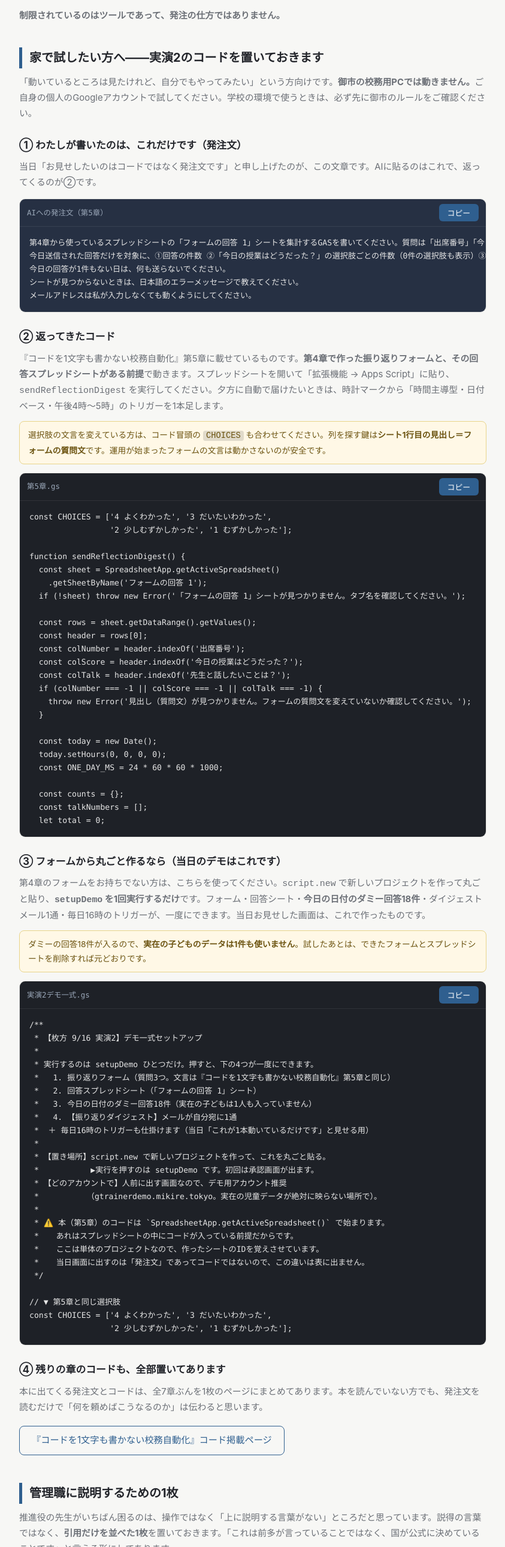
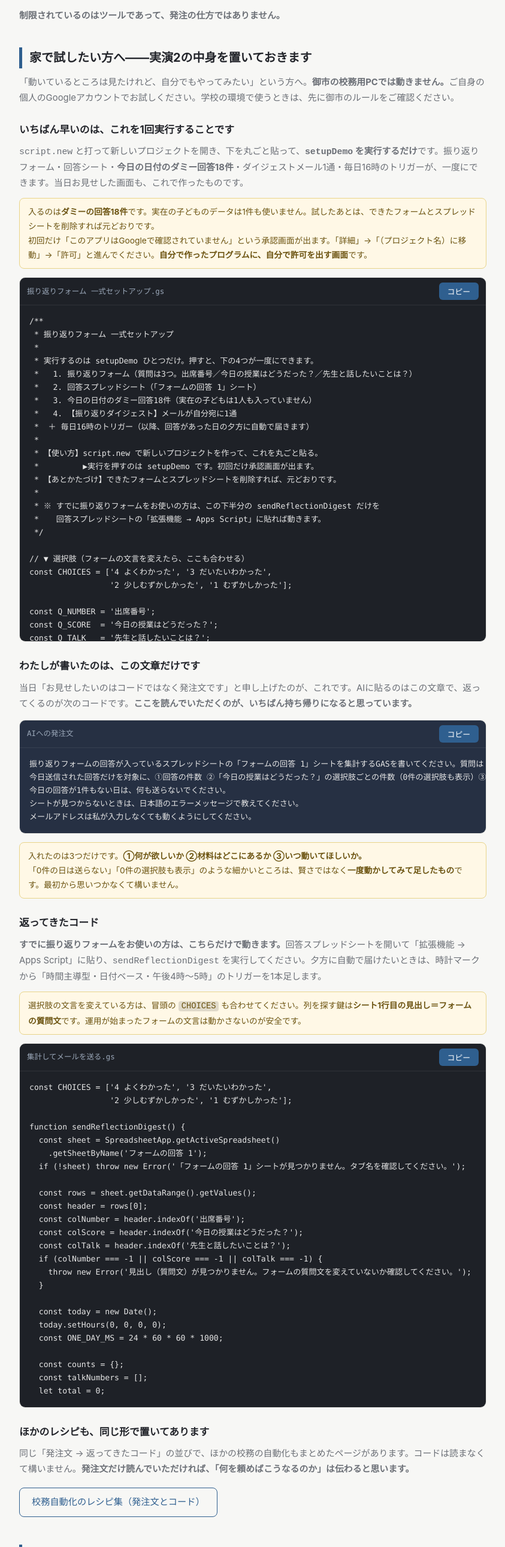
Before and after one commit to JohnnyMaeta/hirakata20260916, a plain HTML site: page index.html in a window 1280 px wide. Shown: the part 4552-7131 px from the top of the page at 60% size, without its empty margins (218-1061 px from the left). Drawn offline with Linux system fonts and the light colour scheme.

Commit message:
コードのセクションから章番号と内輪の前提を外し、初めての人が上から順にできる並びに直した

```diff
--- a/index.html
+++ b/index.html
@@ -407,25 +407,176 @@
 </section>
 
 <section class="step">
-  <h2>家で試したい方へ——実演2のコードを置いておきます</h2>
-  <p class="what">「動いているところは見たけれど、自分でもやってみたい」という方向けです。<strong>御市の校務用PCでは動きません。</strong>ご自身の個人のGoogleアカウントで試してください。学校の環境で使うときは、必ず先に御市のルールをご確認ください。</p>
+  <h2>家で試したい方へ——実演2の中身を置いておきます</h2>
+  <p class="what">「動いているところは見たけれど、自分でもやってみたい」という方へ。<strong>御市の校務用PCでは動きません。</strong>ご自身の個人のGoogleアカウントでお試しください。学校の環境で使うときは、先に御市のルールをご確認ください。</p>
 
-  <h3 style="font-size:1.05rem;margin:26px 0 8px">① わたしが書いたのは、これだけです（発注文）</h3>
-  <p class="what">当日「お見せしたいのはコードではなく発注文です」と申し上げたのが、この文章です。AIに貼るのはこれで、返ってくるのが②です。</p>
+  <h3 style="font-size:1.05rem;margin:26px 0 8px">いちばん早いのは、これを1回実行することです</h3>
+  <p class="what"><code>script.new</code> と打って新しいプロジェクトを開き、下を丸ごと貼って、<strong><code>setupDemo</code> を実行するだけ</strong>です。振り返りフォーム・回答シート・<strong>今日の日付のダミー回答18件</strong>・ダイジェストメール1通・毎日16時のトリガーが、一度にできます。当日お見せした画面も、これで作ったものです。</p>
+  <div class="note">入るのは<strong>ダミーの回答18件</strong>です。実在の子どものデータは1件も使いません。試したあとは、できたフォームとスプレッドシートを削除すれば元どおりです。<br>初回だけ「このアプリはGoogleで確認されていません」という承認画面が出ます。「詳細」→「（プロジェクト名）に移動」→「許可」と進んでください。<strong>自分で作ったプログラムに、自分で許可を出す画面</strong>です。</div>
+  <div class="codewrap">
+    <div class="codebar"><span class="fname">振り返りフォーム 一式セットアップ.gs</span><button class="copy-btn">コピー</button></div>
+    <pre><code>/**
+ * 振り返りフォーム 一式セットアップ
+ *
+ * 実行するのは setupDemo ひとつだけ。押すと、下の4つが一度にできます。
+ *   1. 振り返りフォーム（質問は3つ。出席番号／今日の授業はどうだった？／先生と話したいことは？）
+ *   2. 回答スプレッドシート（「フォームの回答 1」シート）
+ *   3. 今日の日付のダミー回答18件（実在の子どもは1人も入っていません）
+ *   4. 【振り返りダイジェスト】メールが自分宛に1通
+ *  ＋ 毎日16時のトリガー（以降、回答があった日の夕方に自動で届きます）
+ *
+ * 【使い方】script.new で新しいプロジェクトを作って、これを丸ごと貼る。
+ * 　　　　　▶実行を押すのは setupDemo です。初回だけ承認画面が出ます。
+ * 【あとかたづけ】できたフォームとスプレッドシートを削除すれば、元どおりです。
+ *
+ * ※ すでに振り返りフォームをお使いの方は、この下半分の sendReflectionDigest だけを
+ * 　 回答スプレッドシートの「拡張機能 → Apps Script」に貼れば動きます。
+ */
+
+// ▼ 選択肢（フォームの文言を変えたら、ここも合わせる）
+const CHOICES = [&#x27;4 よくわかった&#x27;, &#x27;3 だいたいわかった&#x27;,
+                 &#x27;2 少しむずかしかった&#x27;, &#x27;1 むずかしかった&#x27;];
+
+const Q_NUMBER = &#x27;出席番号&#x27;;
+const Q_SCORE  = &#x27;今日の授業はどうだった？&#x27;;
+const Q_TALK   = &#x27;先生と話したいことは？&#x27;;
+const SHEET_NAME = &#x27;フォームの回答 1&#x27;;
+const PROP_KEY = &#x27;DEMO_SS_ID&#x27;;
+
+/** ★これを実行する。1回押すだけ。 */
+function setupDemo() {
+  // 1 フォームを作る
+  const form = FormApp.create(&#x27;振り返り（おためし）&#x27;);
+  form.setDescription(&#x27;今日の授業の振り返りです。1分で終わります。&#x27;);
+  form.addTextItem().setTitle(Q_NUMBER).setRequired(true);
+  form.addMultipleChoiceItem().setTitle(Q_SCORE).setChoiceValues(CHOICES).setRequired(true);
+  form.addMultipleChoiceItem().setTitle(Q_TALK).setChoiceValues([&#x27;ある&#x27;, &#x27;ない&#x27;]).setRequired(true);
+
+  // 2 回答先のスプレッドシートを作って結びつける
+  const ss = SpreadsheetApp.create(&#x27;振り返りの回答（おためし）&#x27;);
+  form.setDestination(FormApp.DestinationType.SPREADSHEET, ss.getId());
+  PropertiesService.getScriptProperties().setProperty(PROP_KEY, ss.getId());
+
+  // 3 ダミー回答18件
+  const dummy = [
+    [1, 0, &#x27;ない&#x27;], [2, 0, &#x27;ない&#x27;], [3, 1, &#x27;ない&#x27;], [4, 0, &#x27;ない&#x27;],
+    [5, 1, &#x27;ない&#x27;], [6, 0, &#x27;ない&#x27;], [7, 2, &#x27;ない&#x27;], [8, 1, &#x27;ない&#x27;],
+    [9, 0, &#x27;ない&#x27;], [10, 1, &#x27;ない&#x27;], [11, 0, &#x27;ない&#x27;], [12, 2, &#x27;ない&#x27;],
+    [13, 1, &#x27;ない&#x27;], [14, 0, &#x27;ない&#x27;], [15, 3, &#x27;ある&#x27;], [16, 1, &#x27;ない&#x27;],
+    [17, 2, &#x27;ある&#x27;], [18, 0, &#x27;ない&#x27;],
+  ];
+  const items = form.getItems();
+  const numberItem = items[0].asTextItem();
+  const scoreItem  = items[1].asMultipleChoiceItem();
+  const talkItem   = items[2].asMultipleChoiceItem();
+  dummy.forEach(function (d) {
+    form.createResponse()
+      .withItemResponse(numberItem.createResponse(String(d[0])))
+      .withItemResponse(scoreItem.createResponse(CHOICES[d[1]]))
+      .withItemResponse(talkItem.createResponse(d[2]))
+      .submit();
+  });
+  SpreadsheetApp.flush();
+  Utilities.sleep(3000);
+
+  // シート名が英語（Form Responses 1）で作られることがあるので揃える
+  const sheets = SpreadsheetApp.openById(ss.getId()).getSheets();
+  if (!sheets.some(function (s) { return s.getName() === SHEET_NAME; })) {
+    sheets[0].setName(SHEET_NAME);
+  }
+
+  // 4 ダイジェストを1通送る（当日はこのメールを画面に出す）
+  sendReflectionDigest();
+
+  // ＋ 毎日16時のトリガー（すでにあれば作らない）
+  const exists = ScriptApp.getProjectTriggers().some(function (t) {
+    return t.getHandlerFunction() === &#x27;sendReflectionDigest&#x27;;
+  });
+  if (!exists) {
+    ScriptApp.newTrigger(&#x27;sendReflectionDigest&#x27;)
+      .timeBased().atHour(16).everyDays(1).create();
+  }
+
+  Logger.log(&#x27;--- できたもの ---&#x27;);
+  Logger.log(&#x27;フォーム（回答画面）: &#x27; + form.getPublishedUrl());
+  Logger.log(&#x27;回答シート: &#x27; + ss.getUrl());
+  Logger.log(&#x27;メール: Gmailで「振り返りダイジェスト」を検索&#x27;);
+}
+
+/**
+ * 集計してメールを送る本体。
+ * ※ 回答スプレッドシートの中に直接コードを置く場合は、下の2行を
+ * 　 const sheet = SpreadsheetApp.getActiveSpreadsheet().getSheetByName(SHEET_NAME);
+ * 　 の1行に置き換えられます（このスクリプトは単体で動くようにしてあります）。
+ */
+function sendReflectionDigest() {
+  const id = PropertiesService.getScriptProperties().getProperty(PROP_KEY);
+  const bound = SpreadsheetApp.getActiveSpreadsheet();
+  const ss = bound || SpreadsheetApp.openById(id);
+  const sheet = ss.getSheetByName(SHEET_NAME);
+  if (!sheet) throw new Error(&#x27;「&#x27; + SHEET_NAME + &#x27;」シートが見つかりません。タブ名を確認してください。&#x27;);
+
+  const rows = sheet.getDataRange().getValues();
+  const header = rows[0];
+  const colNumber = header.indexOf(Q_NUMBER);
+  const colScore = header.indexOf(Q_SCORE);
+  const colTalk = header.indexOf(Q_TALK);
+  if (colNumber === -1 || colScore === -1 || colTalk === -1) {
+    throw new Error(&#x27;見出し（質問文）が見つかりません。フォームの質問文を変えていないか確認してください。&#x27;);
+  }
+
+  const today = new Date();
+  today.setHours(0, 0, 0, 0);
+  const ONE_DAY_MS = 24 * 60 * 60 * 1000;
+
+  const counts = {};
+  const talkNumbers = [];
+  let total = 0;
+
+  rows.slice(1).forEach(function (row) {
+    const stamp = row[0];
+    if (!(stamp instanceof Date)) return;
+    const d = new Date(stamp);
+    d.setHours(0, 0, 0, 0);
+    if (Math.round((d - today) / ONE_DAY_MS) !== 0) return;
+
+    total++;
+    counts[row[colScore]] = (counts[row[colScore]] || 0) + 1;
+    if (row[colTalk] === &#x27;ある&#x27;) talkNumbers.push(row[colNumber]);
+  });
+
+  if (total === 0) return;
+
+  const lines = CHOICES.map(function (c) { return &#x27;・&#x27; + c + &#x27;：&#x27; + (counts[c] || 0) + &#x27;件&#x27;; });
+  let body = Q_SCORE + &#x27;\n&#x27; + lines.join(&#x27;\n&#x27;);
+  if (talkNumbers.length &gt; 0) {
+    body += &#x27;\n\n先生と話したい：&#x27; + talkNumbers.join(&#x27;番、&#x27;) + &#x27;番&#x27;;
+  }
+  MailApp.sendEmail(Session.getActiveUser().getEmail(),
+    &#x27;【振り返りダイジェスト】&#x27; + total + &#x27;件&#x27;, body);
+}</code></pre>
+  </div>
+
+  <h3 style="font-size:1.05rem;margin:26px 0 8px">わたしが書いたのは、この文章だけです</h3>
+  <p class="what">当日「お見せしたいのはコードではなく発注文です」と申し上げたのが、これです。AIに貼るのはこの文章で、返ってくるのが次のコードです。<strong>ここを読んでいただくのが、いちばん持ち帰りになると思っています。</strong></p>
   <div class="codewrap order">
-    <div class="codebar"><span class="fname">AIへの発注文（第5章）</span><button class="copy-btn">コピー</button></div>
-    <pre><code>第4章から使っているスプレッドシートの「フォームの回答 1」シートを集計するGASを書いてください。質問は「出席番号」「今日の授業はどうだった？」「先生と話したいことは？」の3つです。
+    <div class="codebar"><span class="fname">AIへの発注文</span><button class="copy-btn">コピー</button></div>
+    <pre><code>振り返りフォームの回答が入っているスプレッドシートの「フォームの回答 1」シートを集計するGASを書いてください。質問は「出席番号」「今日の授業はどうだった？」「先生と話したいことは？」の3つです。
 今日送信された回答だけを対象に、①回答の件数 ②「今日の授業はどうだった？」の選択肢ごとの件数（0件の選択肢も表示）③「先生と話したいことは？」が「ある」だった出席番号 を、1通のメールにまとめて自分宛に送ってください。回答の件数は、件名に入れてください。
 今日の回答が1件もない日は、何も送らないでください。
 シートが見つからないときは、日本語のエラーメッセージで教えてください。
 メールアドレスは私が入力しなくても動くようにしてください。</code></pre>
   </div>
+  <div class="note">
+    入れたのは3つだけです。<strong>①何が欲しいか ②材料はどこにあるか ③いつ動いてほしいか。</strong><br>
+    「0件の日は送らない」「0件の選択肢も表示」のような細かいところは、賢さではなく<strong>一度動かしてみて足したもの</strong>です。最初から思いつかなくて構いません。
+  </div>
 
-  <h3 style="font-size:1.05rem;margin:26px 0 8px">② 返ってきたコード</h3>
-  <p class="what">『コードを1文字も書かない校務自動化』第5章に載せているものです。<strong>第4章で作った振り返りフォームと、その回答スプレッドシートがある前提</strong>で動きます。スプレッドシートを開いて「拡張機能 → Apps Script」に貼り、<code>sendReflectionDigest</code> を実行してください。夕方に自動で届けたいときは、時計マークから「時間主導型・日付ベース・午後4時〜5時」のトリガーを1本足します。</p>
-  <div class="note">選択肢の文言を変えている方は、コード冒頭の <code>CHOICES</code> も合わせてください。列を探す鍵は<strong>シート1行目の見出し＝フォームの質問文</strong>です。運用が始まったフォームの文言は動かさないのが安全です。</div>
+  <h3 style="font-size:1.05rem;margin:26px 0 8px">返ってきたコード</h3>
+  <p class="what"><strong>すでに振り返りフォームをお使いの方は、こちらだけで動きます。</strong>回答スプレッドシートを開いて「拡張機能 → Apps Script」に貼り、<code>sendReflectionDigest</code> を実行してください。夕方に自動で届けたいときは、時計マークから「時間主導型・日付ベース・午後4時〜5時」のトリガーを1本足します。</p>
+  <div class="note">選択肢の文言を変えている方は、冒頭の <code>CHOICES</code> も合わせてください。列を探す鍵は<strong>シート1行目の見出し＝フォームの質問文</strong>です。運用が始まったフォームの文言は動かさないのが安全です。</div>
   <div class="codewrap">
-    <div class="codebar"><span class="fname">第5章.gs</span><button class="copy-btn">コピー</button></div>
+    <div class="codebar"><span class="fname">集計してメールを送る.gs</span><button class="copy-btn">コピー</button></div>
     <pre><code>const CHOICES = [&#x27;4 よくわかった&#x27;, &#x27;3 だいたいわかった&#x27;,
                  &#x27;2 少しむずかしかった&#x27;, &#x27;1 むずかしかった&#x27;];
 
@@ -475,156 +626,9 @@ function sendReflectionDigest() {
 }</code></pre>
   </div>
 
-  <h3 style="font-size:1.05rem;margin:26px 0 8px">③ フォームから丸ごと作るなら（当日のデモはこれです）</h3>
-  <p class="what">第4章のフォームをお持ちでない方は、こちらを使ってください。<code>script.new</code> で新しいプロジェクトを作って丸ごと貼り、<strong><code>setupDemo</code> を1回実行するだけ</strong>です。フォーム・回答シート・<strong>今日の日付のダミー回答18件</strong>・ダイジェストメール1通・毎日16時のトリガーが、一度にできます。当日お見せした画面は、これで作ったものです。</p>
-  <div class="note">ダミーの回答18件が入るので、<strong>実在の子どものデータは1件も使いません</strong>。試したあとは、できたフォームとスプレッドシートを削除すれば元どおりです。</div>
-  <div class="codewrap">
-    <div class="codebar"><span class="fname">実演2デモ一式.gs</span><button class="copy-btn">コピー</button></div>
-    <pre><code>/**
- * 【枚方 9/16 実演2】デモ一式セットアップ
- *
- * 実行するのは setupDemo ひとつだけ。押すと、下の4つが一度にできます。
- *   1. 振り返りフォーム（質問3つ。文言は『コードを1文字も書かない校務自動化』第5章と同じ）
- *   2. 回答スプレッドシート（「フォームの回答 1」シート）
- *   3. 今日の日付のダミー回答18件（実在の子どもは1人も入っていません）
- *   4. 【振り返りダイジェスト】メールが自分宛に1通
- *  ＋ 毎日16時のトリガーも仕掛けます（当日「これが1本動いているだけです」と見せる用）
- *
- * 【置き場所】script.new で新しいプロジェクトを作って、これを丸ごと貼る。
- * 　　　　　　▶実行を押すのは setupDemo です。初回は承認画面が出ます。
- * 【どのアカウントで】人前に出す画面なので、デモ用アカウント推奨
- * 　　　　　　（gtrainerdemo.mikire.tokyo。実在の児童データが絶対に映らない場所で）。
- *
- * ⚠️ 本（第5章）のコードは `SpreadsheetApp.getActiveSpreadsheet()` で始まります。
- * 　 あれはスプレッドシートの中にコードが入っている前提だからです。
- * 　 ここは単体のプロジェクトなので、作ったシートのIDを覚えさせています。
- * 　 当日画面に出すのは「発注文」であってコードではないので、この違いは表に出ません。
- */
-
-// ▼ 第5章と同じ選択肢
-const CHOICES = [&#x27;4 よくわかった&#x27;, &#x27;3 だいたいわかった&#x27;,
-                 &#x27;2 少しむずかしかった&#x27;, &#x27;1 むずかしかった&#x27;];
-
-const Q_NUMBER = &#x27;出席番号&#x27;;
-const Q_SCORE  = &#x27;今日の授業はどうだった？&#x27;;
-const Q_TALK   = &#x27;先生と話したいことは？&#x27;;
-const SHEET_NAME = &#x27;フォームの回答 1&#x27;;
-const PROP_KEY = &#x27;DEMO_SS_ID&#x27;;
-
-/** ★これを実行する。1回押すだけ。 */
-function setupDemo() {
-  // 1 フォームを作る
-  const form = FormApp.create(&#x27;振り返り（枚方デモ 2026-09-16）&#x27;);
-  form.setDescription(&#x27;今日の授業の振り返りです。1分で終わります。&#x27;);
-  form.addTextItem().setTitle(Q_NUMBER).setRequired(true);
-  form.addMultipleChoiceItem().setTitle(Q_SCORE).setChoiceValues(CHOICES).setRequired(true);
-  form.addMultipleChoiceItem().setTitle(Q_TALK).setChoiceValues([&#x27;ある&#x27;, &#x27;ない&#x27;]).setRequired(true);
-
-  // 2 回答先のスプレッドシートを作って結びつける
-  const ss = SpreadsheetApp.create(&#x27;振り返りの回答（枚方デモ）&#x27;);
-  form.setDestination(FormApp.DestinationType.SPREADSHEET, ss.getId());
-  PropertiesService.getScriptProperties().setProperty(PROP_KEY, ss.getId());
-
-  // 3 ダミー回答18件（demo表20行以内。→ 会場のプロジェクタで読める行数）
-  const dummy = [
-    [1, 0, &#x27;ない&#x27;], [2, 0, &#x27;ない&#x27;], [3, 1, &#x27;ない&#x27;], [4, 0, &#x27;ない&#x27;],
-    [5, 1, &#x27;ない&#x27;], [6, 0, &#x27;ない&#x27;], [7, 2, &#x27;ない&#x27;], [8, 1, &#x27;ない&#x27;],
-    [9, 0, &#x27;ない&#x27;], [10, 1, &#x27;ない&#x27;], [11, 0, &#x27;ない&#x27;], [12, 2, &#x27;ない&#x27;],
-    [13, 1, &#x27;ない&#x27;], [14, 0, &#x27;ない&#x27;], [15, 3, &#x27;ある&#x27;], [16, 1, &#x27;ない&#x27;],
-    [17, 2, &#x27;ある&#x27;], [18, 0, &#x27;ない&#x27;],
-  ];
-  const items = form.getItems();
-  const numberItem = items[0].asTextItem();
-  const scoreItem  = items[1].asMultipleChoiceItem();
-  const talkItem   = items[2].asMultipleChoiceItem();
-  dummy.forEach(function (d) {
-    form.createResponse()
-      .withItemResponse(numberItem.createResponse(String(d[0])))
-      .withItemResponse(scoreItem.createResponse(CHOICES[d[1]]))
-      .withItemResponse(talkItem.createResponse(d[2]))
-      .submit();
-  });
-  SpreadsheetApp.flush();
-  Utilities.sleep(3000);
-
-  // シート名が英語（Form Responses 1）で作られることがあるので揃える
-  const sheets = SpreadsheetApp.openById(ss.getId()).getSheets();
-  if (!sheets.some(function (s) { return s.getName() === SHEET_NAME; })) {
-    sheets[0].setName(SHEET_NAME);
-  }
-
-  // 4 ダイジェストを1通送る（当日はこのメールを画面に出す）
-  sendReflectionDigest();
-
-  // ＋ 毎日16時のトリガー（すでにあれば作らない）
-  const exists = ScriptApp.getProjectTriggers().some(function (t) {
-    return t.getHandlerFunction() === &#x27;sendReflectionDigest&#x27;;
-  });
-  if (!exists) {
-    ScriptApp.newTrigger(&#x27;sendReflectionDigest&#x27;)
-      .timeBased().atHour(16).everyDays(1).create();
-  }
-
-  Logger.log(&#x27;--- 当日ひらくURL（この3行をメモしておく）---&#x27;);
-  Logger.log(&#x27;フォーム（回答画面）: &#x27; + form.getPublishedUrl());
-  Logger.log(&#x27;回答シート: &#x27; + ss.getUrl());
-  Logger.log(&#x27;メール: Gmailで「振り返りダイジェスト」を検索&#x27;);
-}
-
-/**
- * 第5章のコード。中身は本のまま（シートの取り方だけ、上の注記のとおり変えています）。
- */
-function sendReflectionDigest() {
-  const id = PropertiesService.getScriptProperties().getProperty(PROP_KEY);
-  const book = SpreadsheetApp.getActiveSpreadsheet();   // 本ではこれ1行
-  const ss = book || SpreadsheetApp.openById(id);
-  const sheet = ss.getSheetByName(SHEET_NAME);
-  if (!sheet) throw new Error(&#x27;「&#x27; + SHEET_NAME + &#x27;」シートが見つかりません。タブ名を確認してください。&#x27;);
-
-  const rows = sheet.getDataRange().getValues();
-  const header = rows[0];
-  const colNumber = header.indexOf(Q_NUMBER);
-  const colScore = header.indexOf(Q_SCORE);
-  const colTalk = header.indexOf(Q_TALK);
-  if (colNumber === -1 || colScore === -1 || colTalk === -1) {
-    throw new Error(&#x27;見出し（質問文）が見つかりません。フォームの質問文を変えていないか確認してください。&#x27;);
-  }
-
-  const today = new Date();
-  today.setHours(0, 0, 0, 0);
-  const ONE_DAY_MS = 24 * 60 * 60 * 1000;
-
-  const counts = {};
-  const talkNumbers = [];
-  let total = 0;
-
-  rows.slice(1).forEach(function (row) {
-    const stamp = row[0];
-    if (!(stamp instanceof Date)) return;
-    const d = new Date(stamp);
-    d.setHours(0, 0, 0, 0);
-    if (Math.round((d - today) / ONE_DAY_MS) !== 0) return;
-
-    total++;
-    counts[row[colScore]] = (counts[row[colScore]] || 0) + 1;
-    if (row[colTalk] === &#x27;ある&#x27;) talkNumbers.push(row[colNumber]);
-  });
-
-  if (total === 0) return;
-
-  const lines = CHOICES.map(function (c) { return &#x27;・&#x27; + c + &#x27;：&#x27; + (counts[c] || 0) + &#x27;件&#x27;; });
-  let body = Q_SCORE + &#x27;\n&#x27; + lines.join(&#x27;\n&#x27;);
-  if (talkNumbers.length &gt; 0) {
-    body += &#x27;\n\n先生と話したい：&#x27; + talkNumbers.join(&#x27;番、&#x27;) + &#x27;番&#x27;;
-  }
-  MailApp.sendEmail(Session.getActiveUser().getEmail(),
-    &#x27;【振り返りダイジェスト】&#x27; + total + &#x27;件&#x27;, body);
-}</code></pre>
-  </div>
-
-  <h3 style="font-size:1.05rem;margin:26px 0 8px">④ 残りの章のコードも、全部置いてあります</h3>
-  <p class="what">本に出てくる発注文とコードは、全7章ぶんを1枚のページにまとめてあります。本を読んでいない方でも、発注文を読むだけで「何を頼めばこうなるのか」は伝わると思います。</p>
-  <p style="margin:0 0 6px"><a class="btnlink ghost" href="https://johnnymaeta.github.io/gas/" target="_blank" rel="noopener">『コードを1文字も書かない校務自動化』コード掲載ページ</a></p>
+  <h3 style="font-size:1.05rem;margin:26px 0 8px">ほかのレシピも、同じ形で置いてあります</h3>
+  <p class="what">同じ「発注文 → 返ってきたコード」の並びで、ほかの校務の自動化もまとめたページがあります。コードは読まなくて構いません。<strong>発注文だけ読んでいただければ、「何を頼めばこうなるのか」は伝わると思います。</strong></p>
+  <p style="margin:0 0 6px"><a class="btnlink ghost" href="https://johnnymaeta.github.io/gas/" target="_blank" rel="noopener">校務自動化のレシピ集（発注文とコード）</a></p>
 </section>
 
 <section class="step">
```
